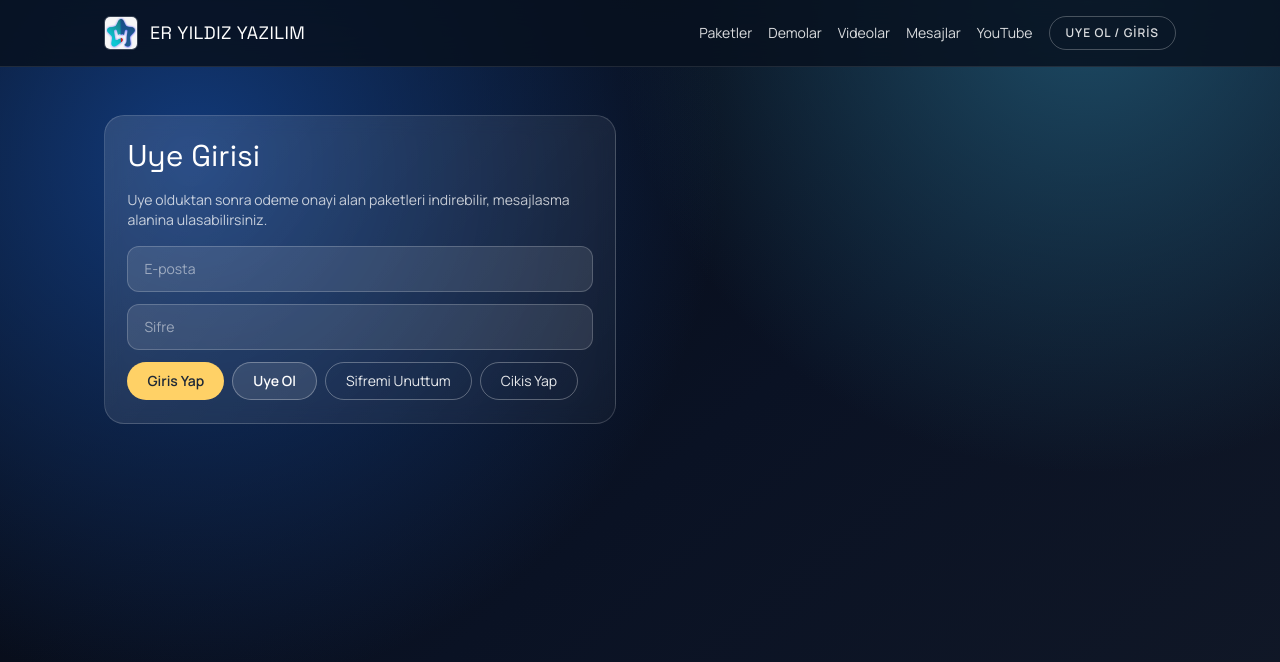
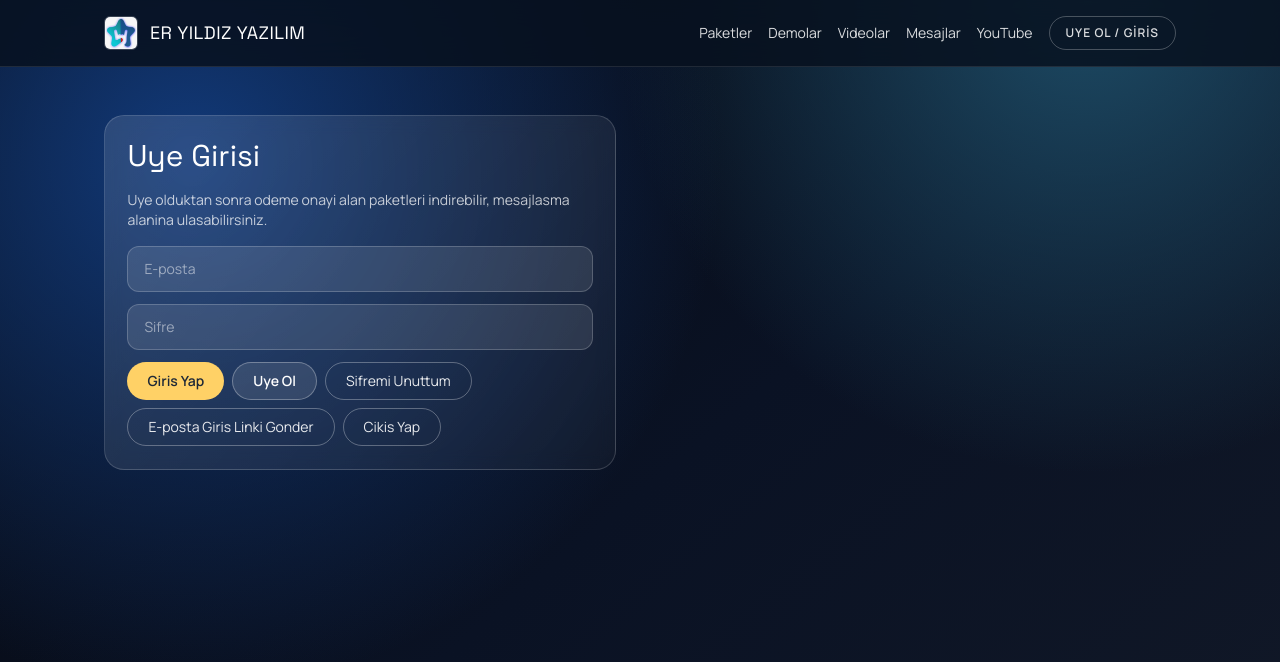
Before and after one commit to eyildiz52/eryildizweb, a Next.js app: page /giris in a window 1280 px wide. Shown: the top 662 px of the page. Built offline with nearby package versions, Linux system fonts and the light colour scheme; no server answers.

Commit message:
Harden login email handling and add magic-link sign-in

```diff
--- a/src/components/auth-panel.tsx
+++ b/src/components/auth-panel.tsx
@@ -24,6 +24,10 @@ function mapAuthError(message: string) {
   }
 
   return message;
+}
+
+function normalizeEmail(value: string) {
+  return value.trim().toLowerCase();
 }
 
 export function AuthPanel() {
@@ -73,7 +77,14 @@ export function AuthPanel() {
       return;
     }
 
-    const { error } = await supabase.auth.signInWithPassword({ email, password });
+    const normalizedEmail = normalizeEmail(email);
+    if (!normalizedEmail || !normalizedEmail.includes("@")) {
+      setBusy(false);
+      setMessage("Gecerli bir e-posta girin.");
+      return;
+    }
+
+    const { error } = await supabase.auth.signInWithPassword({ email: normalizedEmail, password });
 
     setBusy(false);
     if (error) {
@@ -96,13 +107,20 @@ export function AuthPanel() {
       return;
     }
 
+    const normalizedEmail = normalizeEmail(email);
+    if (!normalizedEmail || !normalizedEmail.includes("@")) {
+      setBusy(false);
+      setMessage("Gecerli bir e-posta girin.");
+      return;
+    }
+
     const redirectUrl =
       typeof window !== "undefined"
         ? `${window.location.origin}/giris`
         : undefined;
 
     const { data, error } = await supabase.auth.signUp({
-      email,
+      email: normalizedEmail,
       password,
       options: {
         emailRedirectTo: redirectUrl,
@@ -148,7 +166,7 @@ export function AuthPanel() {
       return;
     }
 
-    const targetEmail = email.trim().toLowerCase();
+    const targetEmail = normalizeEmail(email);
     if (!targetEmail || !targetEmail.includes("@")) {
       setBusy(false);
       setMessage("Sifre sifirlama icin once e-posta girin.");
@@ -165,6 +183,38 @@ export function AuthPanel() {
     }
 
     setMessage("Sifre sifirlama baglantisi e-posta adresinize gonderildi.");
+  };
+
+  const onMagicLinkSignIn = async () => {
+    setBusy(true);
+    setMessage("");
+
+    if (!supabase) {
+      setBusy(false);
+      setMessage("Supabase ortam degiskenleri tanimli degil.");
+      return;
+    }
+
+    const targetEmail = normalizeEmail(email);
+    if (!targetEmail || !targetEmail.includes("@")) {
+      setBusy(false);
+      setMessage("Baglanti gondermek icin once e-posta girin.");
+      return;
+    }
+
+    const redirectTo = typeof window !== "undefined" ? `${window.location.origin}/giris` : undefined;
+    const { error } = await supabase.auth.signInWithOtp({
+      email: targetEmail,
+      options: { emailRedirectTo: redirectTo },
+    });
+
+    setBusy(false);
+    if (error) {
+      setMessage(mapAuthError(error.message));
+      return;
+    }
+
+    setMessage("Giris baglantisi e-posta adresinize gonderildi.");
   };
 
   const onResetPassword = async () => {
@@ -284,6 +334,14 @@ export function AuthPanel() {
               >
                 Sifremi Unuttum
               </button>
+              <button
+                type="button"
+                onClick={onMagicLinkSignIn}
+                disabled={busy}
+                className="rounded-full border border-white/30 px-5 py-2 text-sm text-white/90 disabled:opacity-60"
+              >
+                E-posta Giris Linki Gonder
+              </button>
             </>
           ) : (
             <button
```
